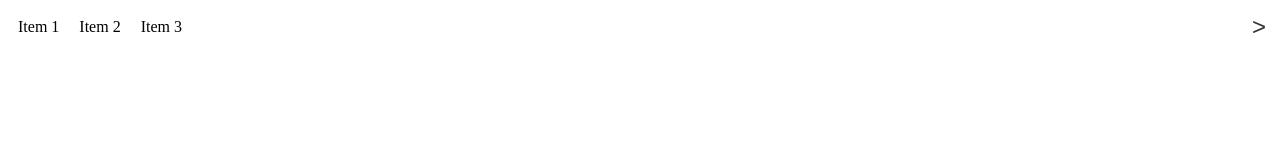
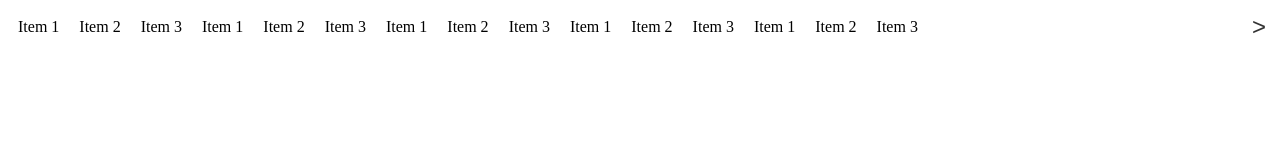
Before and after one commit to paulmagadi/Navigation_bars, a plain HTML site: page 4. Navbar/index.html in a window 1280 px wide. Drawn offline with Linux system fonts and the light colour scheme.

Commit message:
modified:   4. Navbar/index.html

```diff
--- a/4. Navbar/index.html
+++ b/4. Navbar/index.html
@@ -14,6 +14,18 @@
     <div class="nav-item">Item 1</div>
     <div class="nav-item">Item 2</div>
     <div class="nav-item">Item 3</div>
+    <div class="nav-item">Item 1</div>
+    <div class="nav-item">Item 2</div>
+    <div class="nav-item">Item 3</div>
+    <div class="nav-item">Item 1</div>
+    <div class="nav-item">Item 2</div>
+    <div class="nav-item">Item 3</div>
+    <div class="nav-item">Item 1</div>
+    <div class="nav-item">Item 2</div>
+    <div class="nav-item">Item 3</div>
+    <div class="nav-item">Item 1</div>
+    <div class="nav-item">Item 2</div>
+    <div class="nav-item">Item 3</div>
     <!-- Add more nav items as needed -->
   </div>
   <button class="nav-button right-button">&gt;</button>
```
